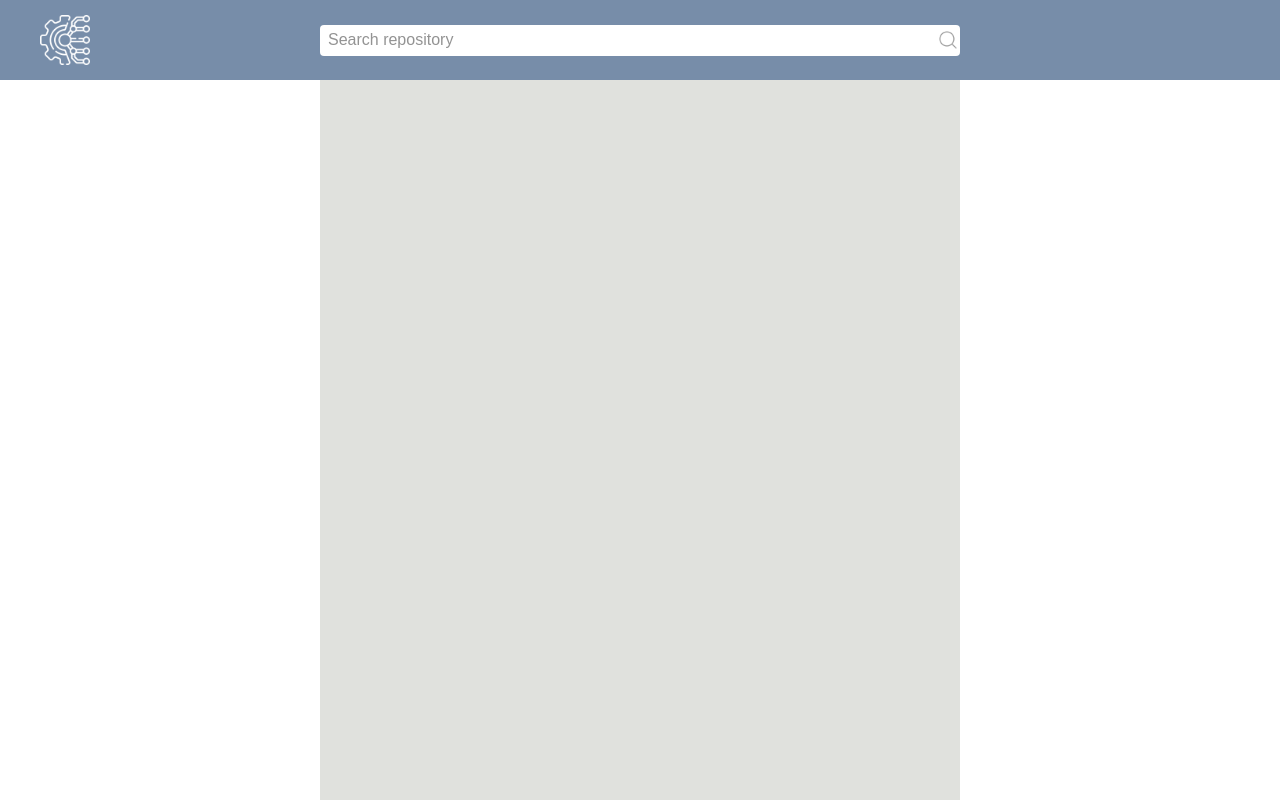
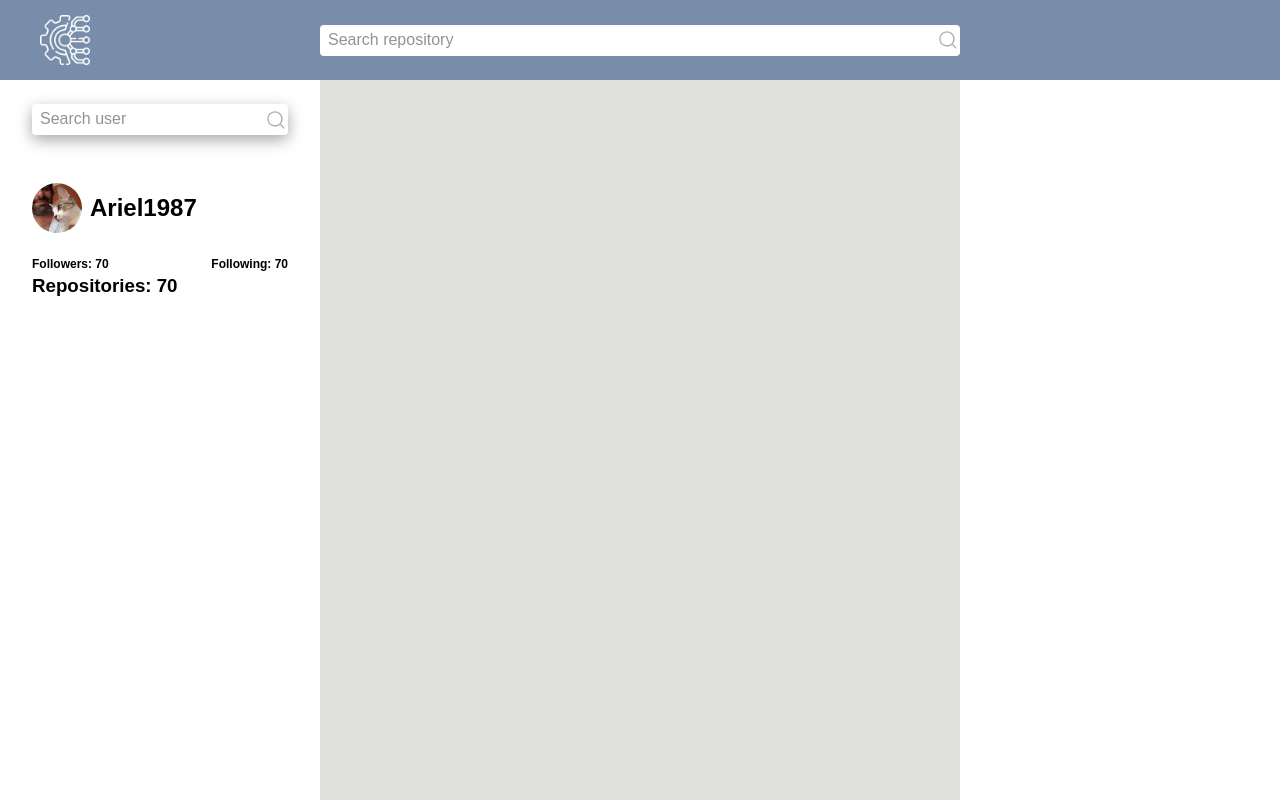
Before and after one commit to Ariel1987/git-app, a React (Create React App) app: page / in a window 1280 px wide. Built offline with nearby package versions, Linux system fonts and the light colour scheme.

Commit message:
feature: User component

```diff
--- a/src/components/Header/Header.js
+++ b/src/components/Header/Header.js
@@ -1,11 +1,13 @@
-import { Wrapper } from "./Header.styles"
-import SearchBar from "./SearchBar/SearchBar"
+import { SearchBarWrapper, Wrapper } from './Header.styles'
+import SearchBar from '../SearchBar/SearchBar'
 
 const Header = () => {
   return (
     <Wrapper>
-      <img src='/icons/logo.png' alt='logo' />
-      <SearchBar />
+      <img src="/icons/logo.png" alt="logo" />
+      <SearchBarWrapper>
+        <SearchBar type={'repository'} />
+      </SearchBarWrapper>
     </Wrapper>
   )
 }
--- a/src/components/Header/Header.styles.js
+++ b/src/components/Header/Header.styles.js
@@ -16,3 +16,22 @@ export const Wrapper = styled.section`
     }
   `}
 `
+
+export const SearchBarWrapper = styled.section`
+  ${({ theme }) => css`
+    input {
+      width: 100%;
+      padding: 8px 8px;
+      border: none;
+      border-radius: 4px;
+      background: url(/icons/search.png) no-repeat scroll right;
+      background-size: 24px;
+      background-color: white;
+
+      ::placeholder {
+        color: #939393;
+        font-size: 16px;
+      }
+    }
+  `}
+`
--- a/src/components/Header/SearchBar/SearchBar.js
+++ /dev/null
@@ -1,11 +0,0 @@
-import { Wrapper } from './SearchBar.styles'
-
-const SearchBar = () => {
-  return (
-    <Wrapper>
-      <input type="text" id="repository" placeholder="Search repository" />
-    </Wrapper>
-  )
-}
-
-export default SearchBar
--- a/src/components/Header/SearchBar/SearchBar.styles.js
+++ /dev/null
@@ -1,21 +0,0 @@
-import styled, { css } from 'styled-components'
-
-export const Wrapper = styled.section`
-  ${({ theme }) => css`
-    input {
-      width: 100%;
-      padding: 8px 8px;
-      border: none;
-      border-radius: 4px;
-      background: url(/icons/search.png) no-repeat scroll right;
-      background-size: 24px;
-      background-color: white;
-
-      ::placeholder {
-        color: #939393;
-        font-size: 16px;
-      }
-
-    }
-  `}
-`
--- /dev/null
+++ b/src/components/SearchBar/SearchBar.js
@@ -0,0 +1,11 @@
+import { Wrapper } from './SearchBar.styles'
+
+const SearchBar = (props) => {
+  return (
+    <>
+      <input type="text" id="repository" placeholder={`Search ${props.type}`} />
+    </>
+  )
+}
+
+export default SearchBar
--- /dev/null
+++ b/src/components/SearchBar/SearchBar.styles.js
@@ -0,0 +1,7 @@
+import styled, { css } from 'styled-components'
+
+export const Wrapper = styled.section`
+  ${({ theme }) => css`
+
+  `}
+`
--- /dev/null
+++ b/src/components/Users/User/User.js
@@ -0,0 +1,19 @@
+import { Wrapper } from './User.styles'
+
+const User = () => {
+  return (
+    <Wrapper>
+      <div>
+        <img src="/imgs/avatar.jpg" alt="avatar" />
+        <h1>Ariel1987</h1>
+      </div>
+      <div>
+        <p>Followers: 70</p>
+        <p>Following: 70</p>
+      </div>
+      <h3>Repositories: 70</h3>
+    </Wrapper>
+  )
+}
+
+export default User
--- /dev/null
+++ b/src/components/Users/User/User.styles.js
@@ -0,0 +1,37 @@
+import styled, { css } from 'styled-components'
+
+export const Wrapper = styled.section`
+  ${({ theme }) => css`
+    display: flex;
+    flex-direction: column;
+    padding-top: 48px;
+
+    div {
+      display: flex;
+      align-items: center;
+
+      h1 {
+        font-size: 24px;
+      }
+
+      h3 {
+        font-size: 18px;
+      }
+
+      img {
+        width: 50px;
+        height: auto;
+        border-radius: 50%;
+        margin-right: 8px;
+      }
+    }
+
+    div: last-of-type {
+      justify-content: space-between;
+      padding-top: 24px;
+      padding-bottom: 4px;
+      font-size: 12px;
+      font-weight: bold;
+    }
+  `}
+`
--- a/src/components/Users/Users.js
+++ b/src/components/Users/Users.js
@@ -1,8 +1,17 @@
-import { Wrapper } from "./Users.styles"
+import SearchBar from '../SearchBar/SearchBar'
+import User from './User/User'
+import Repositories from '../Repositories/Repositories'
+import { SearchBarWrapper, Wrapper } from './Users.styles'
 
 const Users = () => {
   return (
-    <Wrapper></Wrapper>
+    <Wrapper>
+      <SearchBarWrapper>
+        <SearchBar type='user' />
+      </SearchBarWrapper>
+      <User />
+      <Repositories />
+    </Wrapper>
   )
 }
 
--- a/src/components/Users/Users.styles.js
+++ b/src/components/Users/Users.styles.js
@@ -4,5 +4,31 @@ export const Wrapper = styled.section`
   ${({ theme }) => css`
     background-color: white;
     grid-area: Users;
+    padding-right: 10%;
+    padding-left: 10%;
   `}
 `
+
+export const SearchBarWrapper = styled.section`
+  ${({ theme }) => css`
+    display: flex;
+    justify-content: center;
+    padding-top: 24px;
+
+    input {
+      width: 100%;
+      padding: 8px 8px;
+      border: none;
+      border-radius: 4px;
+      background: url(/icons/search.png) no-repeat scroll right;
+      background-size: 24px;
+      background-color: white;
+      box-shadow: rgba(0, 0, 0, 0.35) 0px 5px 15px;;
+
+      ::placeholder {
+        color: #939393;
+        font-size: 16px;
+      }
+    }
+  `}
+`
```
Also changed, not shown: src/components/Repositories/Repository/Repository.js (added, +11 -0 lines), public/imgs/avatar.jpg (added).
